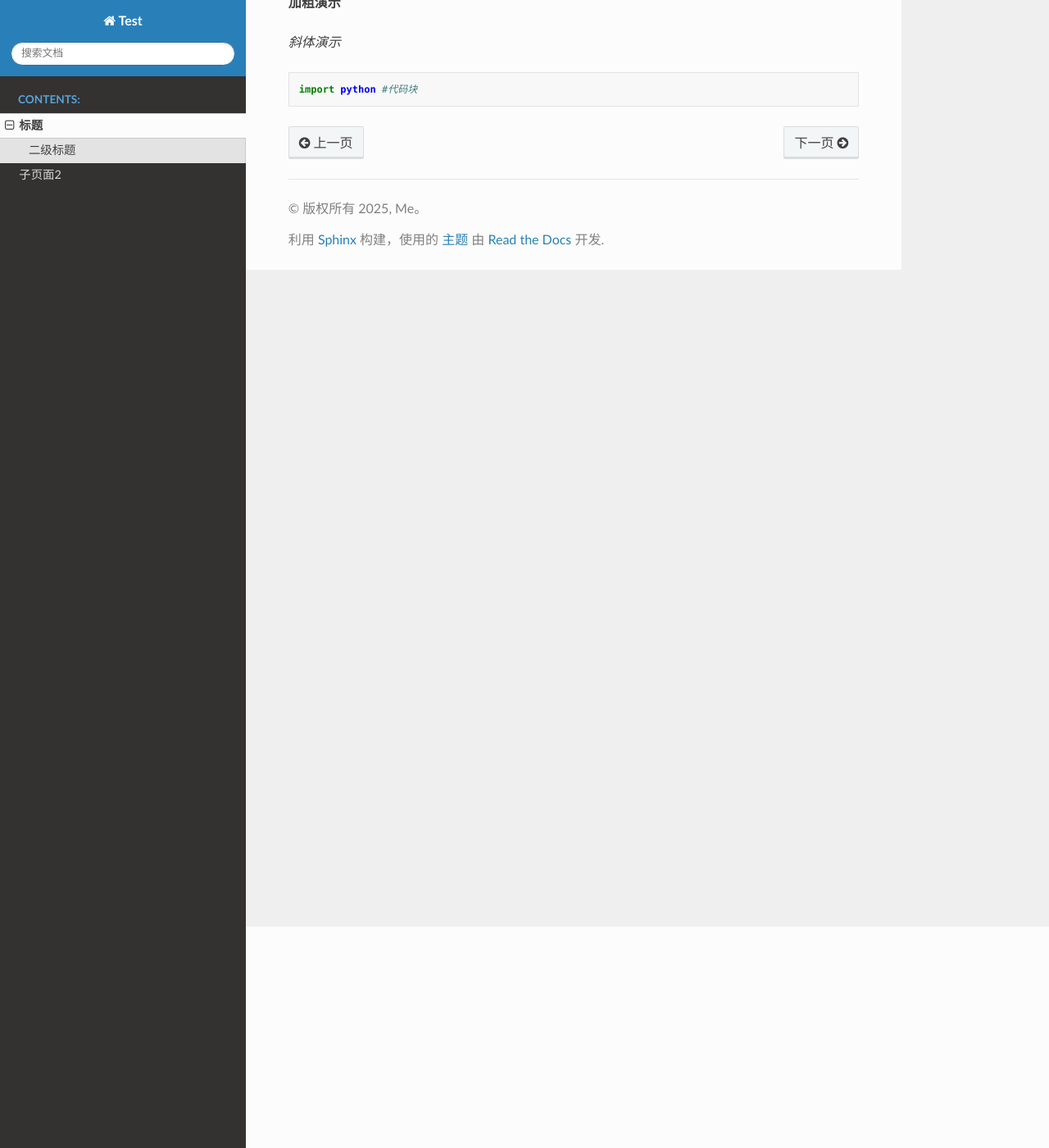
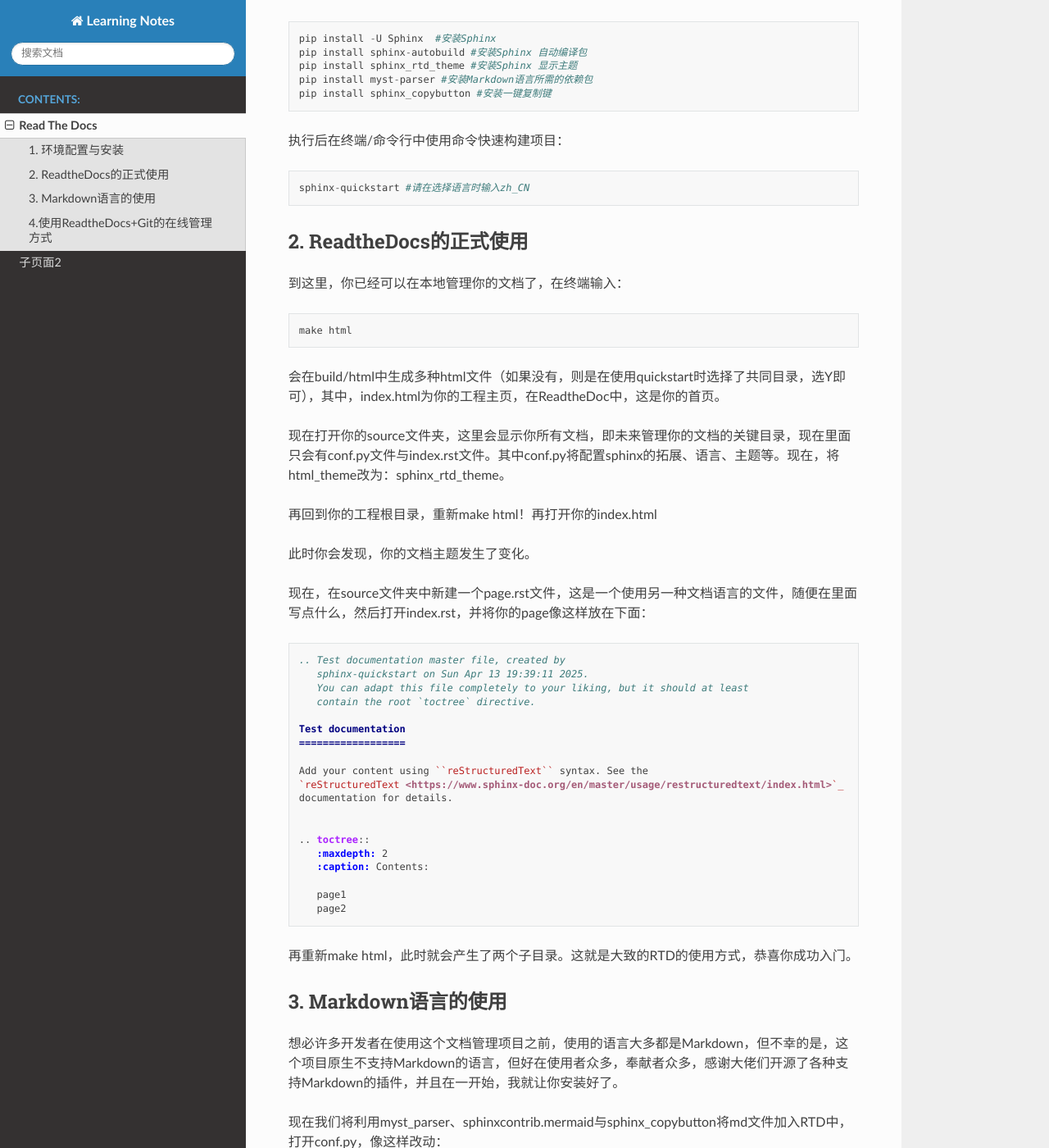
Before and after one commit to Barbatos-smc/LearningNote, a Sphinx documentation site: the page built from source/page1.md, in a window 1280 px wide and 1400 px high, scrolled down 270 px. Shown: the whole window at 82% size. Built offline with Sphinx 7.4.7 and the Read the Docs theme 3.1.0, drawn with Linux system fonts in a browser that asks for light colours; some of the changed text lies outside the part shown.

Commit message:
requirements update twice

````diff
--- a/source/conf.py
+++ b/source/conf.py
@@ -6,9 +6,9 @@
 # -- Project information -----------------------------------------------------
 # https://www.sphinx-doc.org/en/master/usage/configuration.html#project-information
 
-project = 'Test'
-copyright = '2025, Me'
-author = 'Me'
+project = 'Learning Notes'
+copyright = '2025, Bartatos'
+author = 'Bartatos'
 release = '1.0'
 
 # -- General configuration ---------------------------------------------------
--- a/source/page1.md
+++ b/source/page1.md
@@ -1,15 +1,135 @@
-# 标题
+# Read The Docs
 
-## 二级标题
+## 1. 环境配置与安装
 
-$$
-Fx = gongshi
-$$
-
-**加粗演示**
-
-*斜体演示*
+该环境基于Sphinx，使用Markdown格式编写，使用git进行提交与版本管理。请在使用前安装以下依赖包：
 
 ```python
-import python #代码块
+pip install -U Sphinx  #安装Sphinx
+pip install sphinx-autobuild #安装Sphinx 自动编译包
+pip install sphinx_rtd_theme #安装Sphinx 显示主题
+pip install myst-parser #安装Markdown语言所需的依赖包
+pip install sphinx_copybutton #安装一键复制键
 ```
+
+执行后在终端/命令行中使用命令快速构建项目：
+
+```python
+sphinx-quickstart #请在选择语言时输入zh_CN
+```
+
+## 2. ReadtheDocs的正式使用
+
+到这里，你已经可以在本地管理你的文档了，在终端输入：
+
+```python
+make html
+```
+
+会在build/html中生成多种html文件（如果没有，则是在使用quickstart时选择了共同目录，选Y即可），其中，index.html为你的工程主页，在ReadtheDoc中，这是你的首页。
+
+现在打开你的source文件夹，这里会显示你所有文档，即未来管理你的文档的关键目录，现在里面只会有conf.py文件与index.rst文件。其中conf.py将配置sphinx的拓展、语言、主题等。现在，将html_theme改为：sphinx_rtd_theme。
+
+再回到你的工程根目录，重新make html！再打开你的index.html
+
+此时你会发现，你的文档主题发生了变化。
+
+现在，在source文件夹中新建一个page.rst文件，这是一个使用另一种文档语言的文件，随便在里面写点什么，然后打开index.rst，并将你的page像这样放在下面：
+
+```rst
+.. Test documentation master file, created by
+   sphinx-quickstart on Sun Apr 13 19:39:11 2025.
+   You can adapt this file completely to your liking, but it should at least
+   contain the root `toctree` directive.
+
+Test documentation
+==================
+
+Add your content using ``reStructuredText`` syntax. See the
+`reStructuredText <https://www.sphinx-doc.org/en/master/usage/restructuredtext/index.html>`_
+documentation for details.
+
+
+.. toctree::
+   :maxdepth: 2
+   :caption: Contents:
+
+   page1
+   page2
+
+```
+
+再重新make html，此时就会产生了两个子目录。这就是大致的RTD的使用方式，恭喜你成功入门。
+
+## 3. Markdown语言的使用
+
+想必许多开发者在使用这个文档管理项目之前，使用的语言大多都是Markdown，但不幸的是，这个项目原生不支持Markdown的语言，但好在使用者众多，奉献者众多，感谢大佬们开源了各种支持Markdown的插件，并且在一开始，我就让你安装好了。
+
+现在我们将利用myst_parser、sphinxcontrib.mermaid与sphinx_copybutton将md文件加入RTD中，打开conf.py，像这样改动：
+
+```python
+extensions = ['myst_parser','sphinxcontrib.mermaid', "sphinx_copybutton",]
+
+source_suffix = {
+    '.rst': 'restructuredtext',
+    '.md': 'markdown',
+}
+
+myst_enable_extensions = [
+    "tasklist",
+    "deflist",
+    "dollarmath",
+]
+
+templates_path = ['_templates']
+exclude_patterns = []
+
+language = 'zh_CN'
+```
+
+并将你的page.rst改编为.md文件，随意在里面写点什么，再重新make html。
+
+就通过了！
+
+## 4.使用ReadtheDocs+Git的在线管理方式
+
+这一部分需要你在git上创建仓库，并同步到ReadtheDocs中，事实上，有很多人都卡在了这一步，如果你按照我的方式进行配置：无法在RTD的官网上编译通过，其实就是在其环境中没有我们安装的这些的插件。
+
+首先，在你的工程根目录新建:".readthedocs.yaml"文件，内容为：
+
+```yaml
+# Read the Docs configuration file
+# See https://docs.readthedocs.io/en/stable/config-file/v2.html for details
+
+# Required
+version: 2
+
+# Set the OS, Python version, and other tools you might need
+build:
+  os: ubuntu-24.04
+  tools:
+    python: "3.13"
+
+# Build documentation in the "docs/" directory with Sphinx
+sphinx:
+   configuration: source/conf.py
+
+# Optionally, but recommended,
+# declare the Python requirements required to build your documentation
+# See https://docs.readthedocs.io/en/stable/guides/reproducible-builds.html
+python:
+   install:
+   - requirements: ./requirements.txt
+```
+
+根据你的环境更改即可。
+
+随后，在根目录中使用指令：
+
+```c++
+pip freeze > requirements.txt
+```
+
+生成的requirements.txt将帮助官网进行依赖包下载。
+
+以上就是全部，欢迎你来到ReadtheDocs！
````
Also changed, not shown: source/pictures/QQ_1744557209768.png (added), 11 other files.
